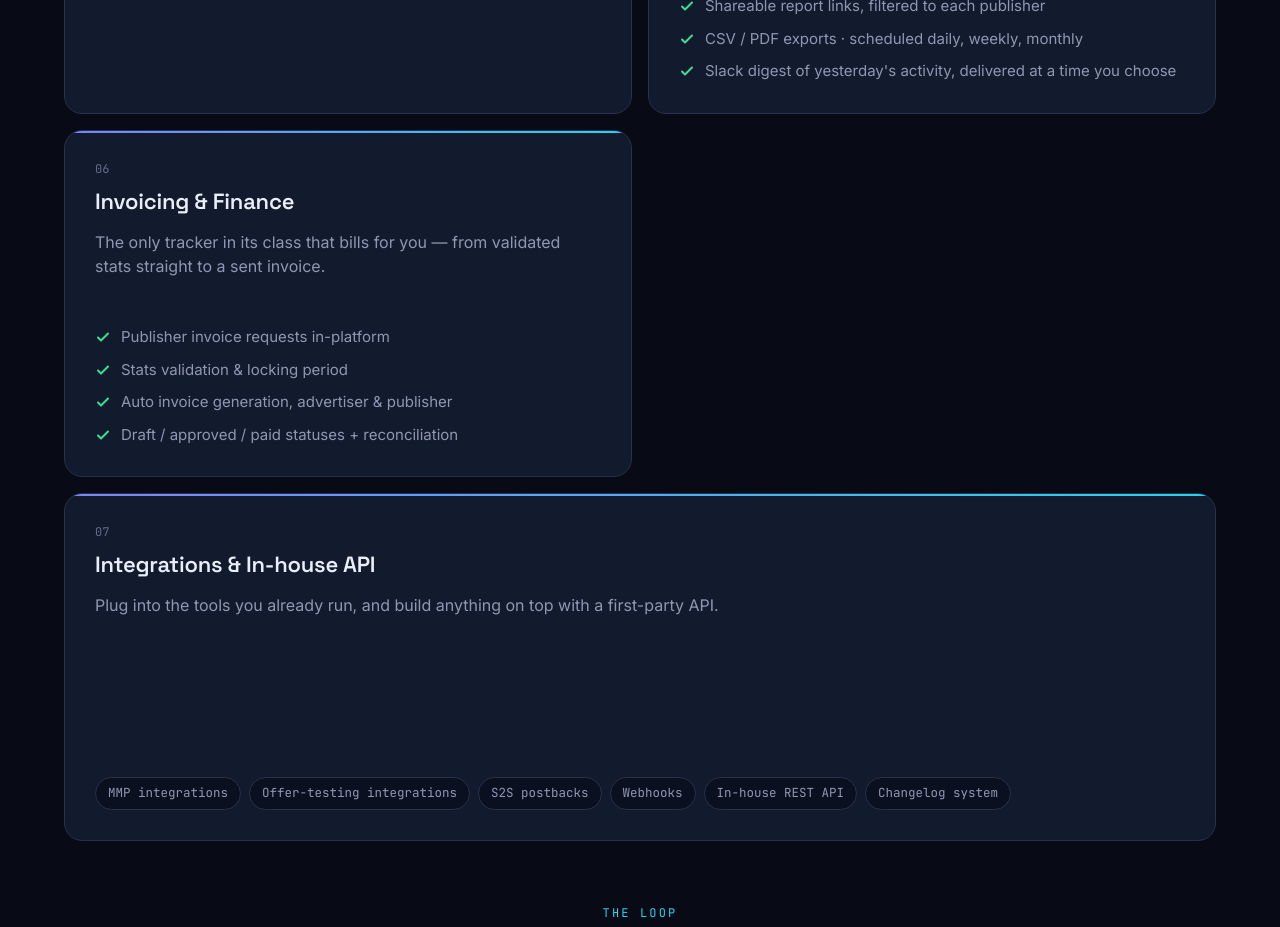
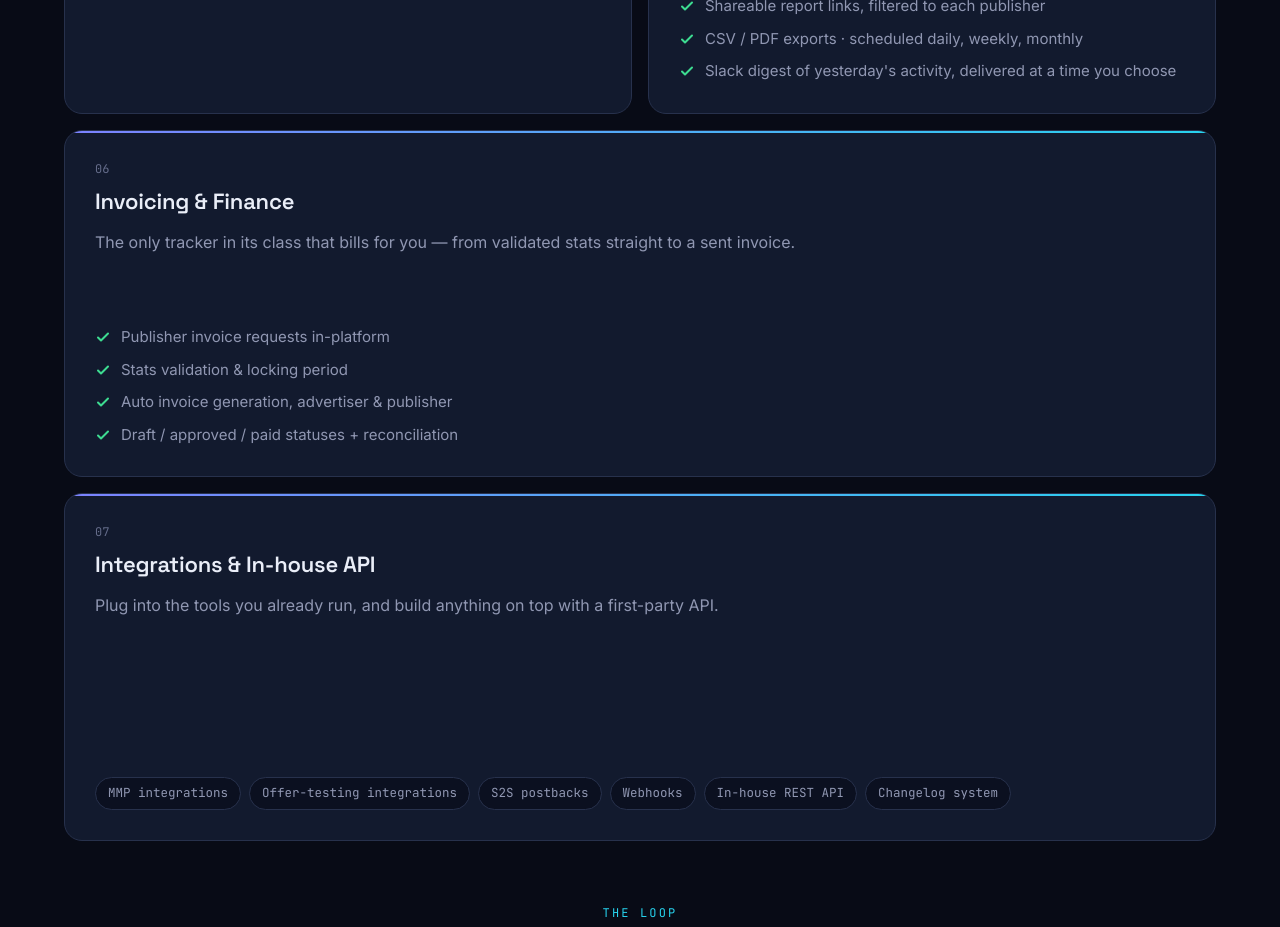
Before and after one commit to charafeddinecherkaoui/Afilize, a Next.js app: page /features in a window 1280 px wide. Shown: the part 1780-2707 px from the top of the page. Built offline with nearby package versions, Linux system fonts and the light colour scheme.

Commit message:
Make pillar 06 full width so all cards align in equal rows

```diff
--- a/src/app/features/page.tsx
+++ b/src/app/features/page.tsx
@@ -189,7 +189,7 @@ export default function FeaturesPage() {
             </ul>
           </Pillar>
 
-          <Pillar num="06" title="Invoicing & Finance">
+          <Pillar num="06" title="Invoicing & Finance" full>
             <p className="text-text-muted">
               The only tracker in its class that bills for you — from validated
               stats straight to a sent invoice.
```
